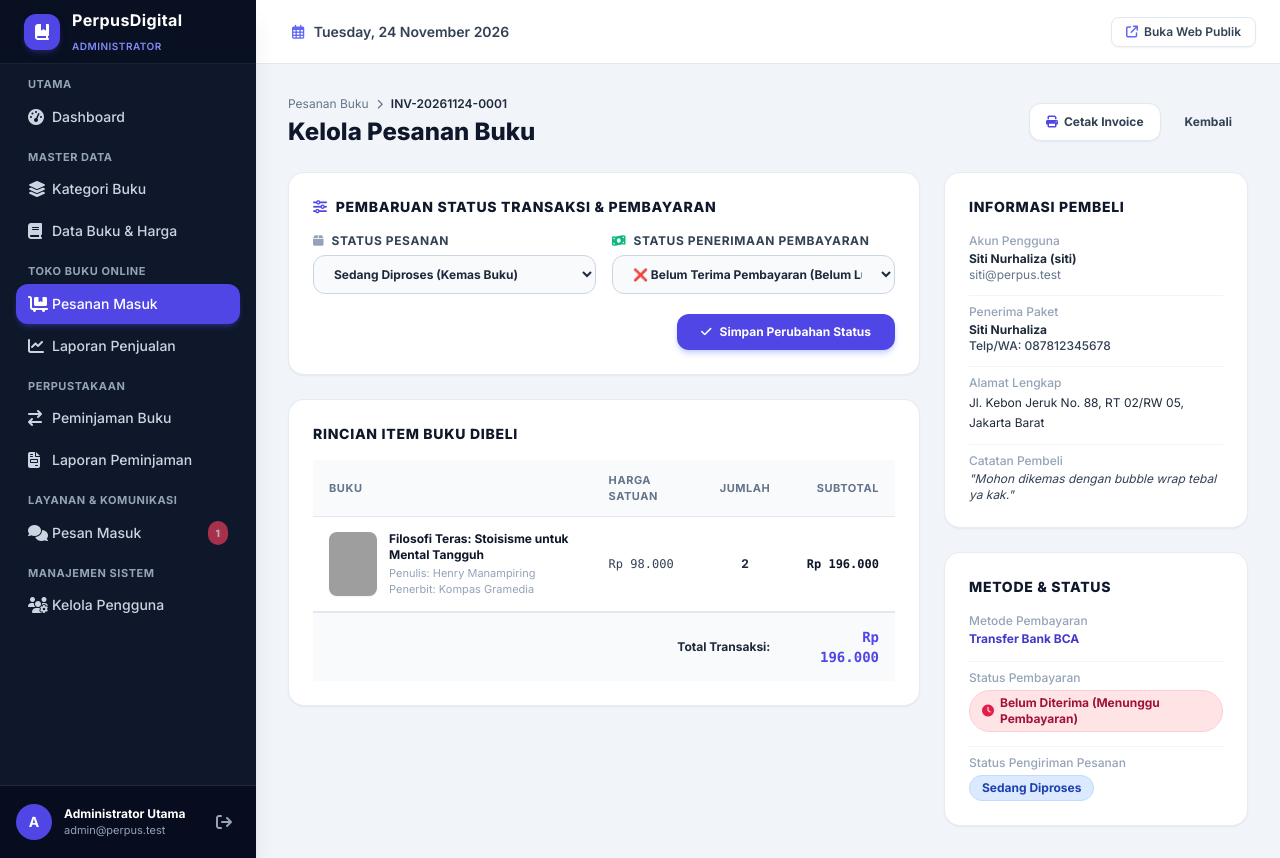
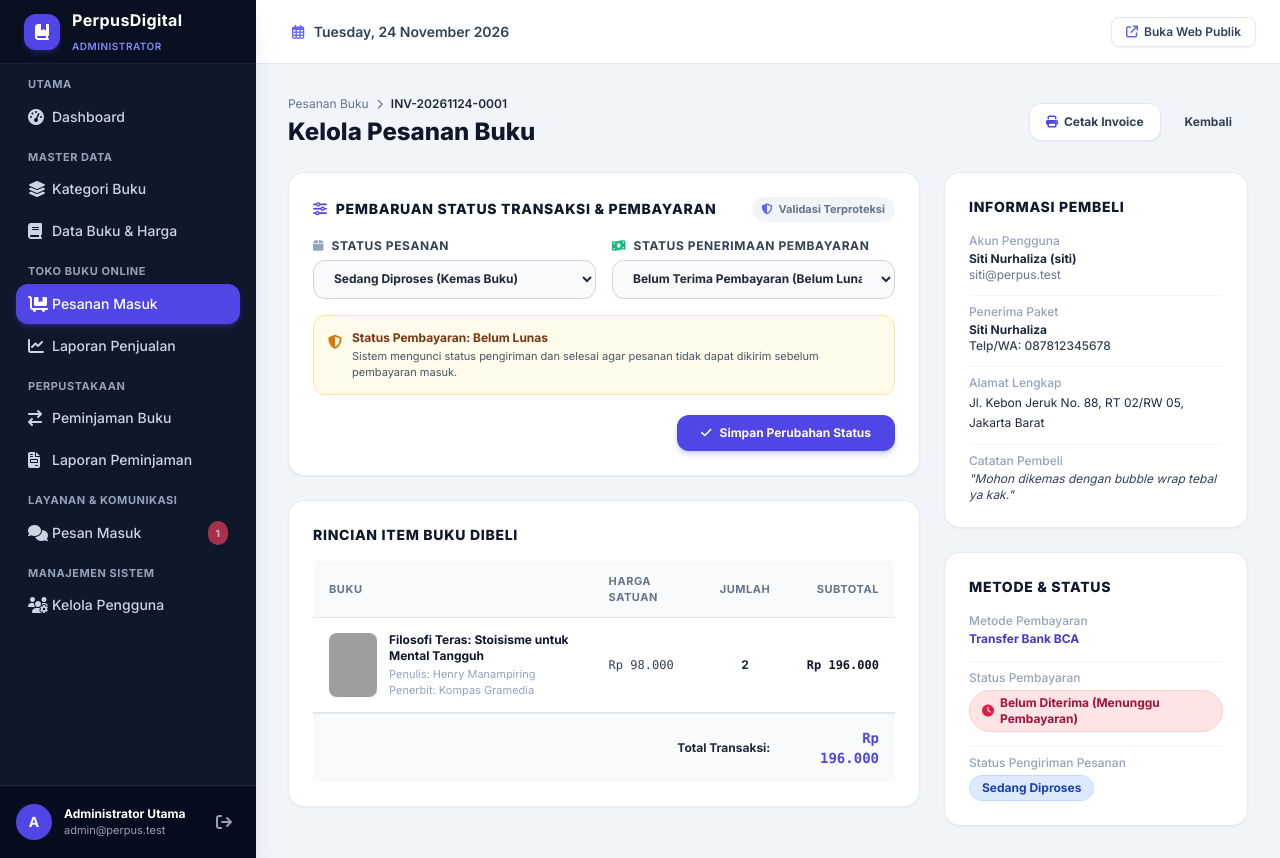
Before and after one commit to MaL1kq/Website_Laravel_Fase-F-Lanjutan_Anjas-Ardiansah_Perpustakaan-Online, a Laravel app: page /admin/pesanan/1 in a window 1280 px wide. Run offline with Laravel 12, Linux system fonts and the light colour scheme; a user stored in the database is signed in; data comes from the database, SQL or seed files in the repository; some libraries are stand-ins or nearby versions; grey boxes are pictures that could not be loaded.

Commit message:
fix(pesanan): tambah validasi ketat status pesanan dan pembayaran serta proteksi sinkronisasi otomatis

```diff
--- a/app/Http/Controllers/Admin/PesananAdminController.php
+++ b/app/Http/Controllers/Admin/PesananAdminController.php
@@ -58,6 +58,36 @@ class PesananAdminController extends Controller
         $pesanan = Pesanan::with('detail.buku')->findOrFail($id);
         $oldStatus = $pesanan->status;
         $newStatus = $request->status;
+        $newPaymentStatus = $request->input('status_pembayaran', $pesanan->status_pembayaran ?? 'belum_dibayar');
+
+        // Proteksi 1: Pesanan tidak dapat dikirim atau diselesaikan jika pembayaran belum diterima (belum lunas)
+        if (in_array($newStatus, ['dikirim', 'selesai']) && $newPaymentStatus !== 'sudah_dibayar') {
+            return back()->with('error', 'Pesanan tidak dapat diubah ke status ' . ($newStatus === 'dikirim' ? 'Dalam Pengiriman' : 'Selesai') . ' karena pembayaran belum diterima (belum lunas). Silakan verifikasi penerimaan pembayaran terlebih dahulu.');
+        }
+
+        // Proteksi 2: Tidak dapat membatalkan status pembayaran (menjadi Belum Lunas) jika pesanan sedang dikirim atau sudah selesai
+        if ($newPaymentStatus === 'belum_dibayar' && in_array($newStatus, ['dikirim', 'selesai'])) {
+            return back()->with('error', 'Status pembayaran tidak dapat diubah ke Belum Lunas selama status pesanan masih Dalam Pengiriman atau Selesai.');
+        }
+
+        // Proteksi 3: Sinkronisasi cerdas jika pembayaran lunas tapi status masih menunggu_pembayaran
+        if ($newPaymentStatus === 'sudah_dibayar' && $newStatus === 'menunggu_pembayaran') {
+            $newStatus = 'diproses';
+        }
+
+        // Proteksi 4: Cek ketersediaan stok saat memulihkan pesanan dari status dibatalkan
+        if ($oldStatus === 'dibatalkan' && $newStatus !== 'dibatalkan') {
+            foreach ($pesanan->detail as $item) {
+                if ($item->buku && $item->buku->stok < $item->jumlah) {
+                    return back()->with('error', 'Gagal memulihkan pesanan: Stok buku "' . $item->buku->judul . '" tidak mencukupi (stok tersisa: ' . $item->buku->stok . ', dibutuhkan: ' . $item->jumlah . ').');
+                }
+            }
+            foreach ($pesanan->detail as $item) {
+                if ($item->buku) {
+                    $item->buku->decrement('stok', $item->jumlah);
+                }
+            }
+        }
 
         // Jika dibatalkan dari status aktif, kembalikan stok buku
         if ($newStatus === 'dibatalkan' && $oldStatus !== 'dibatalkan') {
@@ -68,24 +98,17 @@ class PesananAdminController extends Controller
             }
         }
 
-        // Jika dipulihkan dari dibatalkan kembali ke aktif, kurangi lagi stok
-        if ($oldStatus === 'dibatalkan' && $newStatus !== 'dibatalkan') {
-            foreach ($pesanan->detail as $item) {
-                if ($item->buku) {
-                    $item->buku->decrement('stok', $item->jumlah);
-                }
+        $updateData = [
+            'status' => $newStatus,
+            'status_pembayaran' => $newPaymentStatus,
+        ];
+
+        if ($newPaymentStatus === 'sudah_dibayar') {
+            if (!$pesanan->tanggal_pembayaran) {
+                $updateData['tanggal_pembayaran'] = now();
             }
-        }
-
-        $updateData = ['status' => $newStatus];
-
-        if ($request->filled('status_pembayaran')) {
-            $updateData['status_pembayaran'] = $request->status_pembayaran;
-            if ($request->status_pembayaran === 'sudah_dibayar' && !$pesanan->tanggal_pembayaran) {
-                $updateData['tanggal_pembayaran'] = now();
-            } elseif ($request->status_pembayaran === 'belum_dibayar') {
-                $updateData['tanggal_pembayaran'] = null;
-            }
+        } else {
+            $updateData['tanggal_pembayaran'] = null;
         }
 
         $pesanan->update($updateData);
--- a/resources/views/admin/pesanan/show.blade.php
+++ b/resources/views/admin/pesanan/show.blade.php
@@ -29,38 +29,117 @@
         <div class="lg:col-span-8 space-y-6">
             <!-- Status & Payment Update Box -->
             <div class="bg-white rounded-2xl border border-slate-200/80 p-6 shadow-sm">
-                <h2 class="text-sm font-black text-slate-900 uppercase tracking-wider mb-4 flex items-center">
-                    <i class="fa-solid fa-sliders text-indigo-600 mr-2"></i> Pembaruan Status Transaksi & Pembayaran
-                </h2>
-                <form action="{{ route('admin.pesanan.status', $pesanan->id) }}" method="POST" class="space-y-4">
+                <div class="flex items-center justify-between mb-4">
+                    <h2 class="text-sm font-black text-slate-900 uppercase tracking-wider flex items-center">
+                        <i class="fa-solid fa-sliders text-indigo-600 mr-2"></i> Pembaruan Status Transaksi & Pembayaran
+                    </h2>
+                    <span class="inline-flex items-center text-[11px] font-bold text-slate-500 bg-slate-100 px-2.5 py-1 rounded-full">
+                        <i class="fa-solid fa-shield-halved text-indigo-500 mr-1.5"></i> Validasi Terproteksi
+                    </span>
+                </div>
+
+                <form action="{{ route('admin.pesanan.status', $pesanan->id) }}" method="POST"
+                      x-data="{
+                          statusPesanan: '{{ $pesanan->status }}',
+                          statusPembayaran: '{{ $pesanan->status_pembayaran ?? 'belum_dibayar' }}',
+                          pesanSinkronisasi: '',
+                          updateStatusPesanan(val) {
+                              this.statusPesanan = val;
+                              if (val === 'dikirim' || val === 'selesai') {
+                                  if (this.statusPembayaran !== 'sudah_dibayar') {
+                                      this.statusPembayaran = 'sudah_dibayar';
+                                      this.pesanSinkronisasi = 'Status pembayaran otomatis disesuaikan menjadi Lunas karena pesanan berstatus ' + (val === 'dikirim' ? 'Dalam Pengiriman' : 'Selesai') + '.';
+                                  } else {
+                                      this.pesanSinkronisasi = '';
+                                  }
+                              } else if (val === 'menunggu_pembayaran') {
+                                  if (this.statusPembayaran === 'sudah_dibayar') {
+                                      this.statusPembayaran = 'belum_dibayar';
+                                      this.pesanSinkronisasi = 'Status pembayaran disesuaikan menjadi Belum Lunas karena pesanan kembali ke tahap Menunggu Pembayaran.';
+                                  } else {
+                                      this.pesanSinkronisasi = '';
+                                  }
+                              } else {
+                                  this.pesanSinkronisasi = '';
+                              }
+                          },
+                          updateStatusPembayaran(val) {
+                              this.statusPembayaran = val;
+                              if (val === 'belum_dibayar') {
+                                  if (this.statusPesanan === 'dikirim' || this.statusPesanan === 'selesai') {
+                                      this.statusPesanan = 'menunggu_pembayaran';
+                                      this.pesanSinkronisasi = 'Status pesanan otomatis dialihkan ke Menunggu Pembayaran karena pembayaran berstatus Belum Lunas.';
+                                  } else {
+                                      this.pesanSinkronisasi = '';
+                                  }
+                              } else if (val === 'sudah_dibayar') {
+                                  if (this.statusPesanan === 'menunggu_pembayaran') {
+                                      this.statusPesanan = 'diproses';
+                                      this.pesanSinkronisasi = 'Status pesanan otomatis dinaikkan ke Sedang Diproses (Kemas Buku) karena pembayaran telah diterima.';
+                                  } else {
+                                      this.pesanSinkronisasi = '';
+                                  }
+                              }
+                          }
+                      }"
+                      @submit="
+                          if ((statusPesanan === 'dikirim' || statusPesanan === 'selesai') && statusPembayaran !== 'sudah_dibayar') {
+                              $event.preventDefault();
+                              alert('Pesanan tidak dapat dikirim atau diselesaikan sebelum pembayaran diverifikasi lunas.');
+                          }
+                      "
+                      class="space-y-4">
                     @csrf
                     <div class="grid grid-cols-1 sm:grid-cols-2 gap-4">
                         <div>
                             <label class="block text-xs font-bold text-slate-700 uppercase tracking-wider mb-1.5">
                                 <i class="fa-solid fa-box mr-1 text-slate-400"></i> Status Pesanan
                             </label>
-                            <select name="status" class="w-full px-4 py-2.5 rounded-xl border border-slate-300 text-xs font-bold text-slate-800 focus:outline-none focus:ring-2 focus:ring-indigo-500 bg-slate-50">
-                                <option value="menunggu_pembayaran" {{ $pesanan->status === 'menunggu_pembayaran' ? 'selected' : '' }}>Menunggu Pembayaran</option>
-                                <option value="diproses" {{ $pesanan->status === 'diproses' ? 'selected' : '' }}>Sedang Diproses (Kemas Buku)</option>
-                                <option value="dikirim" {{ $pesanan->status === 'dikirim' ? 'selected' : '' }}>Dalam Pengiriman Kurir</option>
-                                <option value="selesai" {{ $pesanan->status === 'selesai' ? 'selected' : '' }}>Selesai (Pesanan Diterima)</option>
-                                <option value="dibatalkan" {{ $pesanan->status === 'dibatalkan' ? 'selected' : '' }}>Dibatalkan (Kembalikan Stok)</option>
+                            <select name="status"
+                                    x-model="statusPesanan"
+                                    @change="updateStatusPesanan($event.target.value)"
+                                    class="w-full px-4 py-2.5 rounded-xl border border-slate-300 text-xs font-bold text-slate-800 focus:outline-none focus:ring-2 focus:ring-indigo-500 bg-slate-50">
+                                <option value="menunggu_pembayaran">Menunggu Pembayaran</option>
+                                <option value="diproses">Sedang Diproses (Kemas Buku)</option>
+                                <option value="dikirim">Dalam Pengiriman Kurir</option>
+                                <option value="selesai">Selesai (Pesanan Diterima)</option>
+                                <option value="dibatalkan">Dibatalkan (Kembalikan Stok)</option>
                             </select>
                         </div>
                         <div>
                             <label class="block text-xs font-bold text-slate-700 uppercase tracking-wider mb-1.5">
                                 <i class="fa-solid fa-money-bill-wave mr-1 text-emerald-500"></i> Status Penerimaan Pembayaran
                             </label>
-                            <select name="status_pembayaran" class="w-full px-4 py-2.5 rounded-xl border border-slate-300 text-xs font-bold text-slate-800 focus:outline-none focus:ring-2 focus:ring-emerald-500 bg-slate-50">
-                                <option value="belum_dibayar" {{ $pesanan->status_pembayaran === 'belum_dibayar' ? 'selected' : '' }}>
-                                    ❌ Belum Terima Pembayaran (Belum Lunas)
-                                </option>
-                                <option value="sudah_dibayar" {{ $pesanan->status_pembayaran === 'sudah_dibayar' ? 'selected' : '' }}>
-                                    ✅ Sudah Terima Pembayaran (Lunas)
-                                </option>
+                            <select name="status_pembayaran"
+                                    x-model="statusPembayaran"
+                                    @change="updateStatusPembayaran($event.target.value)"
+                                    class="w-full px-4 py-2.5 rounded-xl border border-slate-300 text-xs font-bold text-slate-800 focus:outline-none focus:ring-2 focus:ring-emerald-500 bg-slate-50">
+                                <option value="belum_dibayar">Belum Terima Pembayaran (Belum Lunas)</option>
+                                <option value="sudah_dibayar">Sudah Terima Pembayaran (Lunas)</option>
                             </select>
                         </div>
                     </div>
+
+                    <!-- Notifikasi Sinkronisasi Otomatis Real-time -->
+                    <template x-if="pesanSinkronisasi">
+                        <div class="p-3 rounded-xl bg-indigo-50 border border-indigo-200 text-xs text-indigo-900 flex items-start space-x-2.5 animate-fadeIn">
+                            <i class="fa-solid fa-arrows-rotate text-indigo-600 mt-0.5 flex-shrink-0"></i>
+                            <span x-text="pesanSinkronisasi" class="font-medium"></span>
+                        </div>
+                    </template>
+
+                    <!-- Indikator Proteksi Sistem -->
+                    <div class="p-3.5 rounded-xl text-xs border"
+                         :class="statusPembayaran === 'sudah_dibayar' ? 'bg-emerald-50 border-emerald-200 text-emerald-900' : 'bg-amber-50 border-amber-200 text-amber-900'">
+                        <div class="flex items-start space-x-2.5">
+                            <i class="mt-0.5 text-sm" :class="statusPembayaran === 'sudah_dibayar' ? 'fa-solid fa-circle-check text-emerald-600' : 'fa-solid fa-shield-halved text-amber-600'"></i>
+                            <div>
+                                <span class="font-bold block" x-text="statusPembayaran === 'sudah_dibayar' ? 'Status Pembayaran: Terverifikasi Lunas' : 'Status Pembayaran: Belum Lunas'"></span>
+                                <span class="text-[11px] text-slate-600 block mt-0.5" x-text="statusPembayaran === 'sudah_dibayar' ? 'Pesanan aman dan siap untuk dikirim kurir atau diselesaikan.' : 'Sistem mengunci status pengiriman dan selesai agar pesanan tidak dapat dikirim sebelum pembayaran masuk.'"></span>
+                            </div>
+                        </div>
+                    </div>
+
                     <div class="flex justify-end pt-1">
                         <button type="submit" class="w-full sm:w-auto px-6 py-2.5 bg-indigo-600 hover:bg-indigo-700 text-white font-bold text-xs rounded-xl shadow-md shadow-indigo-200 transition flex items-center justify-center">
                             <i class="fa-solid fa-check mr-2"></i> Simpan Perubahan Status
--- a/resources/views/pesanan/cetak_invoice.blade.php
+++ b/resources/views/pesanan/cetak_invoice.blade.php
@@ -56,7 +56,7 @@
                     </span>
                     @if($pesanan->status_pembayaran === 'sudah_dibayar')
                         <span class="inline-block px-3 py-1 text-[11px] font-extrabold rounded-md bg-emerald-100 text-emerald-800 border border-emerald-300 uppercase tracking-wider">
-                            ✓ LUNAS
+                            LUNAS
                         </span>
                     @else
                         <span class="inline-block px-3 py-1 text-[11px] font-extrabold rounded-md bg-rose-100 text-rose-800 border border-rose-300 uppercase tracking-wider">
```
Also changed, not shown: htmlversion/admin/pesanan.html (+27 -3 lines), tests/Feature/PerpustakaanTest.php (+114 -0 lines).
